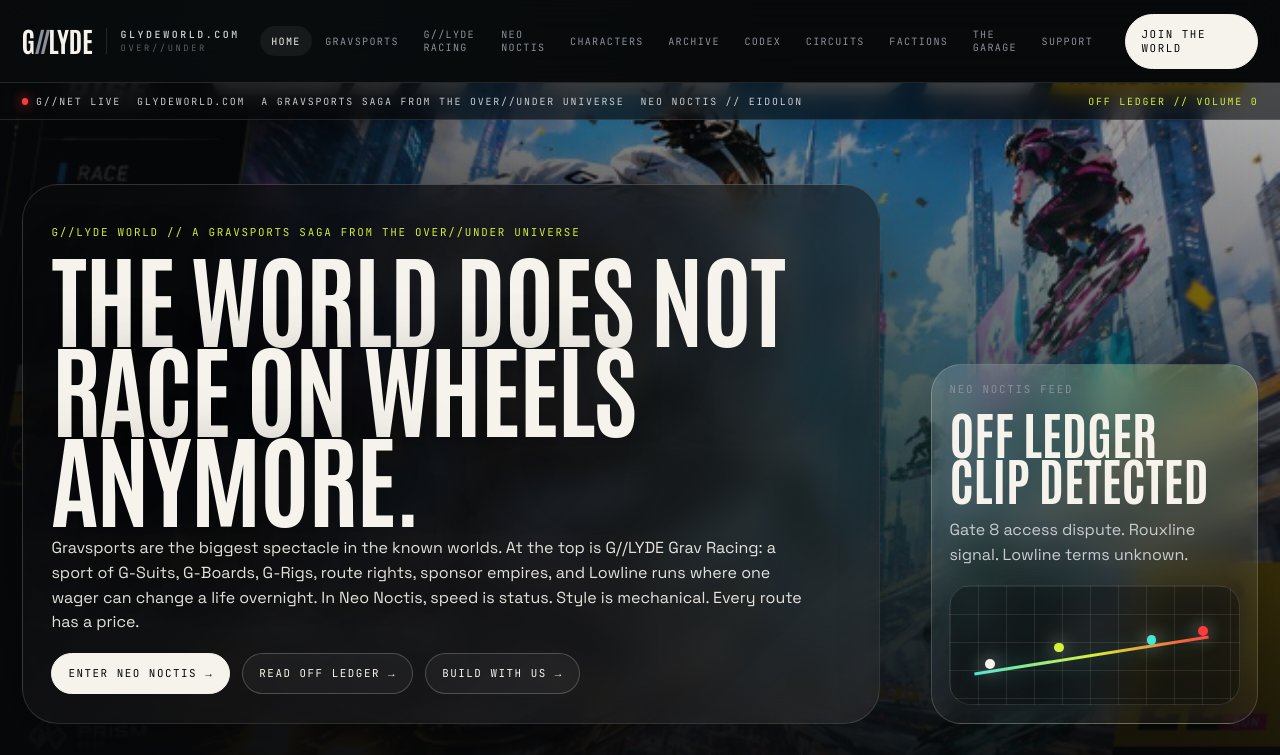
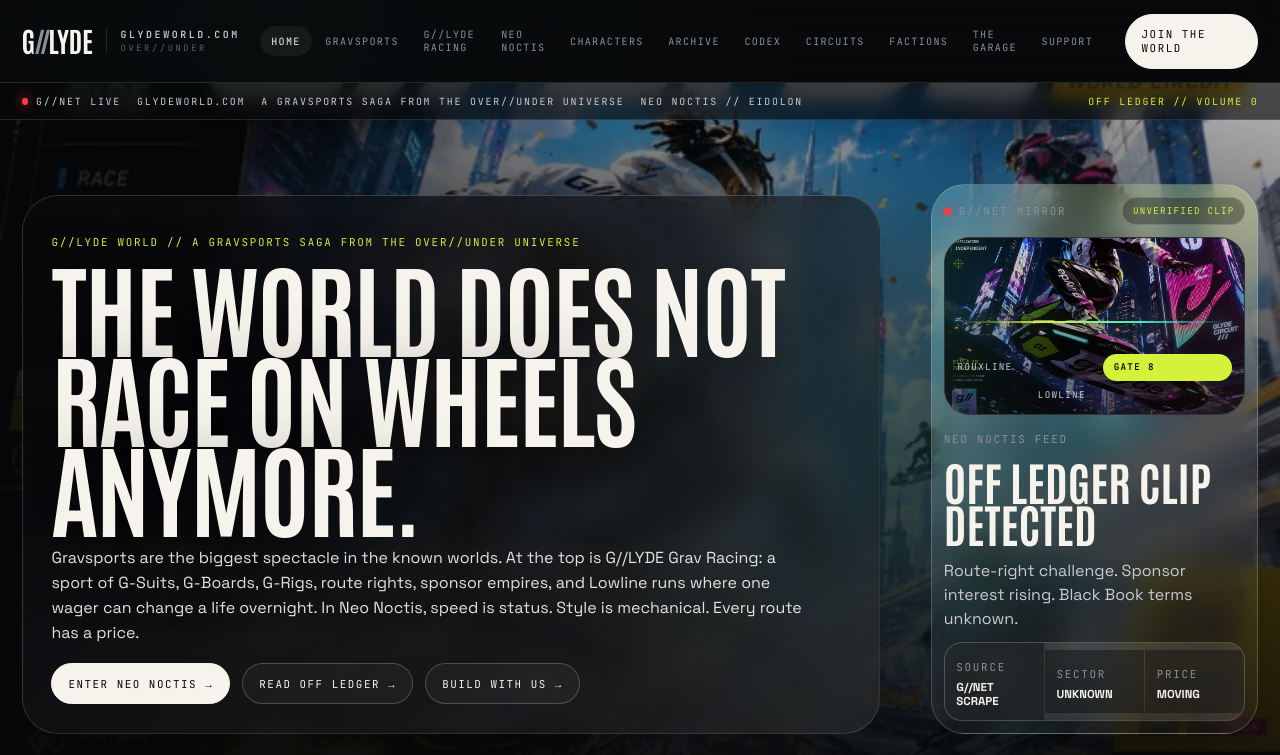
Before and after one commit to KonsortiumLabs/glydeworld, a Next.js app: page / in a window 1280 px wide. Shown: the top 755 px of the page. Built offline with nearby package versions, Linux system fonts and the light colour scheme.

Commit message:
Polish hero live clip module

```diff
--- a/app/globals.css
+++ b/app/globals.css
@@ -619,28 +619,135 @@ img { max-width: 100%; display: block; }
   font-size: clamp(3.2rem, 8vw, 8.2rem);
 }
 .hero-poster-card {
-  min-height: 360px;
-  border: 1px solid rgba(245,243,236,0.18);
-  border-radius: 30px;
-  padding: 1.1rem;
+  min-height: 430px;
+  border: 1px solid rgba(245,243,236,0.20);
+  border-radius: 34px;
+  padding: 0.75rem;
   background:
-    radial-gradient(circle at 80% 0%, rgba(212,242,58,0.18), transparent 14rem),
-    linear-gradient(180deg, rgba(255,255,255,0.14), rgba(255,255,255,0.035));
+    radial-gradient(circle at 84% 0%, rgba(212,242,58,0.20), transparent 14rem),
+    radial-gradient(circle at 8% 20%, rgba(70,230,212,0.14), transparent 16rem),
+    linear-gradient(180deg, rgba(255,255,255,0.16), rgba(255,255,255,0.035));
   box-shadow: 0 28px 90px rgba(0,0,0,0.32);
   backdrop-filter: blur(16px) saturate(1.2);
   display: flex;
   flex-direction: column;
+  gap: 0.75rem;
+  overflow: hidden;
+}
+.feed-topline,
+.feed-metrics {
+  display: flex;
   justify-content: space-between;
+  gap: 0.65rem;
+  align-items: center;
 }
-.hero-poster-card b {
+.feed-status {
+  border: 1px solid rgba(245,243,236,0.18);
+  border-radius: 999px;
+  padding: 0.44rem 0.62rem;
+  color: var(--acid);
+  background: rgba(8,9,11,0.34);
+  font-family: "JetBrains Mono", monospace;
+  font-size: 0.58rem;
+  letter-spacing: 0.13em;
+  text-transform: uppercase;
+}
+.feed-visual {
+  position: relative;
+  min-height: 178px;
+  border: 1px solid rgba(245,243,236,0.16);
+  border-radius: 26px;
+  overflow: hidden;
+  isolation: isolate;
+  background: #0c0f12;
+}
+.feed-visual img {
+  position: absolute;
+  inset: 0;
+  width: 100%;
+  height: 100%;
+  object-fit: cover;
+  filter: saturate(1.2) contrast(1.08);
+  z-index: -2;
+}
+.feed-visual::after {
+  content: "";
+  position: absolute;
+  inset: 0;
+  z-index: -1;
+  background:
+    linear-gradient(180deg, rgba(8,9,11,0.06), rgba(8,9,11,0.68)),
+    linear-gradient(90deg, rgba(70,230,212,0.18), transparent 42%, rgba(255,58,58,0.14));
+}
+.feed-scanline {
+  position: absolute;
+  left: 0.8rem;
+  right: 0.8rem;
+  top: 47%;
+  height: 2px;
+  background: linear-gradient(90deg, transparent, var(--acid), var(--cyan), transparent);
+  box-shadow: 0 0 22px rgba(212,242,58,0.6);
+}
+.feed-route {
+  position: absolute;
+  left: 0.8rem;
+  right: 0.8rem;
+  bottom: 0.8rem;
+  display: grid;
+  grid-template-columns: 1fr auto 1fr;
+  align-items: center;
+  gap: 0.55rem;
+  font-family: "JetBrains Mono", monospace;
+  text-transform: uppercase;
+  letter-spacing: 0.14em;
+  font-size: 0.58rem;
+}
+.feed-route::before,
+.feed-route::after {
+  content: "";
+  height: 1px;
+  background: rgba(245,243,236,0.36);
+}
+.feed-route span:first-child { order: -1; color: var(--chrome); }
+.feed-route b {
+  order: 0;
+  color: var(--bg);
+  background: var(--acid);
+  border-radius: 999px;
+  padding: 0.46rem 0.64rem;
+  font-size: 0.58rem;
+}
+.feed-route span:last-child { color: var(--chrome); text-align: right; }
+.feed-copy b {
   display: block;
   margin-top: 0.75rem;
   font-family: "Antonio", sans-serif;
-  font-size: clamp(2.2rem, 4vw, 4rem);
+  font-size: clamp(2.05rem, 3.6vw, 3.7rem);
   line-height: 0.9;
   text-transform: uppercase;
 }
-.hero-poster-card p { color: var(--chrome); line-height: 1.55; }
+.hero-poster-card p { color: var(--chrome); line-height: 1.48; margin-bottom: 0; }
+.feed-metrics {
+  display: grid;
+  grid-template-columns: repeat(3, minmax(0, 1fr));
+  gap: 1px;
+  border: 1px solid rgba(245,243,236,0.12);
+  background: rgba(245,243,236,0.12);
+  border-radius: 18px;
+  overflow: hidden;
+}
+.feed-metrics div {
+  min-width: 0;
+  padding: 0.72rem;
+  background: rgba(8,9,11,0.42);
+}
+.feed-metrics b {
+  display: block;
+  margin-top: 0.3rem;
+  color: var(--bone);
+  font-size: 0.72rem;
+  text-transform: uppercase;
+}
 .mini-map {
   position: relative;
   height: 120px;
@@ -1207,7 +1314,7 @@ img { max-width: 100%; display: block; }
   .city-feature {
     grid-template-columns: 1fr;
   }
-  .hero-poster-card { min-height: 260px; }
+  .hero-poster-card { min-height: 360px; }
   .story-panel { min-height: auto; }
   .story-data { grid-template-columns: repeat(2, minmax(0, 1fr)); }
   .signal-card-grid,
@@ -1323,13 +1430,33 @@ img { max-width: 100%; display: block; }
     gap: 0.85rem;
   }
   .hero-poster-card {
-    min-height: 190px;
+    min-height: 0;
     border-radius: 20px;
   }
-  .hero-poster-card b {
+  .feed-visual {
+    min-height: 136px;
+    border-radius: 18px;
+  }
+  .feed-copy b {
     font-size: clamp(1.8rem, 9vw, 2.7rem);
   }
-  .mini-map { height: 74px; }
+  .feed-topline {
+    align-items: start;
+  }
+  .feed-status {
+    font-size: 0.5rem;
+    padding: 0.36rem 0.5rem;
+  }
+  .feed-metrics {
+    grid-template-columns: 1fr;
+  }
+  .feed-route {
+    font-size: 0.5rem;
+  }
+  .feed-route b {
+    font-size: 0.5rem;
+    padding: 0.38rem 0.5rem;
+  }
   .signal-card-grid,
   .cast-grid,
   .codex-grid,
--- a/components/PublicViews.tsx
+++ b/components/PublicViews.tsx
@@ -72,11 +72,28 @@ export function HomeView() {
             <CtaButtons ctas={page.hero.ctas} />
             </div>
             <div className="hero-poster-card">
-              <span className="label">Neo Noctis feed</span>
-              <b>OFF LEDGER CLIP DETECTED</b>
-              <p>Gate 8 access dispute. Rouxline signal. Lowline terms unknown.</p>
-              <div className="mini-map">
-                <i /><i /><i /><i />
+              <div className="feed-topline">
+                <span className="label"><i className="live-dot" /> G//NET mirror</span>
+                <span className="feed-status">unverified clip</span>
+              </div>
+              <div className="feed-visual">
+                <img src={content.images[1].url} alt="" />
+                <div className="feed-scanline" />
+                <div className="feed-route">
+                  <span>Rouxline</span>
+                  <b>Gate 8</b>
+                  <span>Lowline</span>
+                </div>
+              </div>
+              <div className="feed-copy">
+                <span className="label">Neo Noctis feed</span>
+                <b>OFF LEDGER CLIP DETECTED</b>
+                <p>Route-right challenge. Sponsor interest rising. Black Book terms unknown.</p>
+              </div>
+              <div className="feed-metrics">
+                <div><span className="label">Source</span><b>G//NET scrape</b></div>
+                <div><span className="label">Sector</span><b>Unknown</b></div>
+                <div><span className="label">Price</span><b>moving</b></div>
               </div>
             </div>
           </div>
```
